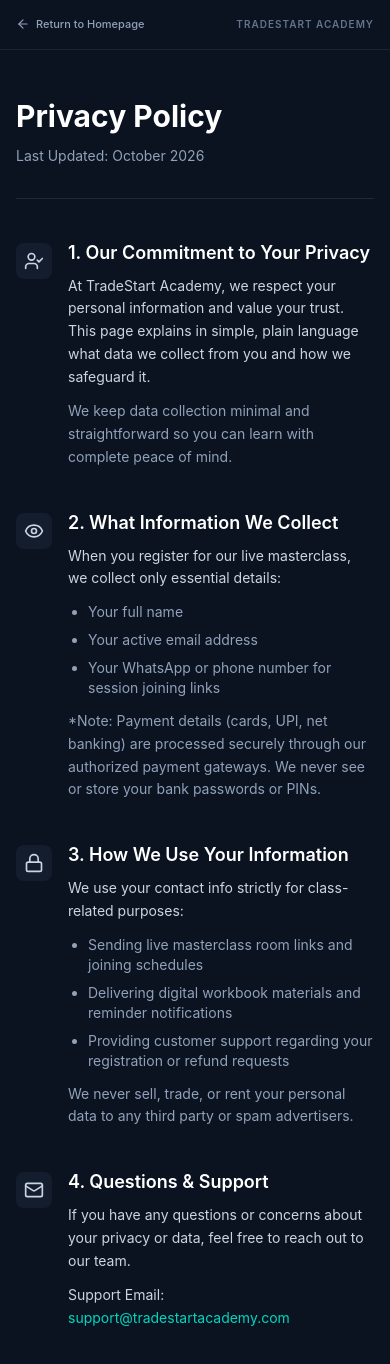
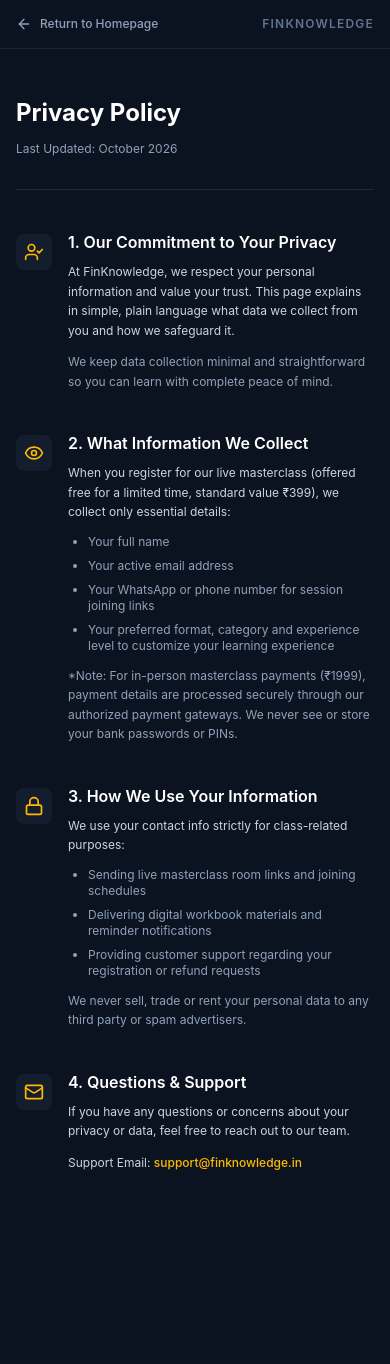
Before and after one commit to Kashifak47/finknowledge, a React (Vite) app: page /privacy in a window 390 px wide. Shown: the top 1364 px of the page. After the commit the page ends 1220 px from the top, so only its background shows below. Built offline with nearby package versions, Linux system fonts and the light colour scheme.

Commit message:
feat: update Privacy Policy page with improved styling and content clarity

```diff
--- a/src/pages/Privacy.jsx
+++ b/src/pages/Privacy.jsx
@@ -12,36 +12,36 @@
     <div className="min-h-screen bg-[#0b1320] flex flex-col font-sans">
       <nav className="border-b border-slate-800/80 bg-[#0b1320] sticky top-0 z-40">
         <div className="max-w-4xl mx-auto px-4 py-4 flex flex-row items-center justify-between gap-2">
-          <Link to="/" className="inline-flex items-center gap-1.5 sm:gap-2 text-[11px] sm:text-sm font-medium text-slate-400 hover:text-white transition shrink-0">
-            <ArrowLeft className="w-3.5 h-3.5 sm:w-4 sm:h-4 shrink-0" />
+          <Link to="/" className="inline-flex items-center gap-2 text-xs md:text-sm font-medium text-slate-400 hover:text-white transition shrink-0">
+            <ArrowLeft className="w-4 h-4 shrink-0" />
             Return to Homepage
           </Link>
-          <div className="text-[10px] sm:text-xs font-semibold text-slate-500 uppercase tracking-widest text-right shrink-0">
-            TradeStart Academy
+          <div className="text-xs font-semibold text-slate-500 uppercase tracking-widest text-right shrink-0">
+            FinKnowledge
           </div>
         </div>
       </nav>
 
-      <main className="flex-grow py-12 px-4 animate-in fade-in duration-500">
+      <main className="flex-grow py-12 px-4 md:px-6 animate-in fade-in duration-500">
         <div className="max-w-3xl mx-auto">
 
           <div className="mb-10 border-b border-slate-800 pb-8">
-            <h1 className="text-3xl font-bold text-white mb-3">Privacy Policy</h1>
-            <p className="text-sm text-slate-400">Last Updated: October 2026</p>
+            <h1 className="text-2xl md:text-3xl font-bold text-white mb-3">Privacy Policy</h1>
+            <p className="text-xs md:text-sm text-slate-400">Last Updated: October 2026</p>
           </div>
 
           <div className="space-y-10 text-slate-300">
 
             <section className="flex gap-4 items-start">
               <div className="p-2 bg-slate-800/50 rounded-lg shrink-0 mt-1">
-                <UserCheck className="w-5 h-5 text-slate-300" />
+                <UserCheck className="w-5 h-5 text-amber-400" />
               </div>
               <div>
-                <h2 className="text-lg font-semibold text-white mb-2">1. Our Commitment to Your Privacy</h2>
-                <p className="text-sm leading-relaxed mb-3">
-                  At TradeStart Academy, we respect your personal information and value your trust. This page explains in simple, plain language what data we collect from you and how we safeguard it.
+                <h2 className="text-base md:text-lg font-semibold text-white mb-2">1. Our Commitment to Your Privacy</h2>
+                <p className="text-xs md:text-sm leading-relaxed mb-3">
+                  At FinKnowledge, we respect your personal information and value your trust. This page explains in simple, plain language what data we collect from you and how we safeguard it.
                 </p>
-                <p className="text-sm leading-relaxed text-slate-400">
+                <p className="text-xs md:text-sm leading-relaxed text-slate-400">
                   We keep data collection minimal and straightforward so you can learn with complete peace of mind.
                 </p>
               </div>
@@ -49,55 +49,56 @@
 
             <section className="flex gap-4 items-start">
               <div className="p-2 bg-slate-800/50 rounded-lg shrink-0 mt-1">
-                <Eye className="w-5 h-5 text-slate-300" />
+                <Eye className="w-5 h-5 text-amber-400" />
               </div>
               <div>
-                <h2 className="text-lg font-semibold text-white mb-2">2. What Information We Collect</h2>
-                <p className="text-sm leading-relaxed mb-3">
-                  When you register for our live masterclass, we collect only essential details:
+                <h2 className="text-base md:text-lg font-semibold text-white mb-2">2. What Information We Collect</h2>
+                <p className="text-xs md:text-sm leading-relaxed mb-3">
+                  When you register for our live masterclass (offered free for a limited time, standard value ₹399), we collect only essential details:
                 </p>
-                <ul className="list-disc pl-5 text-sm space-y-2 text-slate-400 mb-3">
+                <ul className="list-disc pl-5 text-xs md:text-sm space-y-2 text-slate-400 mb-3">
                   <li>Your full name</li>
                   <li>Your active email address</li>
                   <li>Your WhatsApp or phone number for session joining links</li>
+                  <li>Your preferred format, category and experience level to customize your learning experience</li>
                 </ul>
-                <p className="text-sm leading-relaxed text-slate-400">
-                  *Note: Payment details (cards, UPI, net banking) are processed securely through our authorized payment gateways. We never see or store your bank passwords or PINs.
+                <p className="text-xs md:text-sm leading-relaxed text-slate-400">
+                  *Note: For in-person masterclass payments (₹1999), payment details are processed securely through our authorized payment gateways. We never see or store your bank passwords or PINs.
                 </p>
               </div>
             </section>
 
             <section className="flex gap-4 items-start">
               <div className="p-2 bg-slate-800/50 rounded-lg shrink-0 mt-1">
-                <Lock className="w-5 h-5 text-slate-300" />
+                <Lock className="w-5 h-5 text-amber-400" />
               </div>
               <div>
-                <h2 className="text-lg font-semibold text-white mb-2">3. How We Use Your Information</h2>
-                <p className="text-sm leading-relaxed mb-3">
+                <h2 className="text-base md:text-lg font-semibold text-white mb-2">3. How We Use Your Information</h2>
+                <p className="text-xs md:text-sm leading-relaxed mb-3">
                   We use your contact info strictly for class-related purposes:
                 </p>
-                <ul className="list-disc pl-5 text-sm space-y-2 text-slate-400 mb-3">
+                <ul className="list-disc pl-5 text-xs md:text-sm space-y-2 text-slate-400 mb-3">
                   <li>Sending live masterclass room links and joining schedules</li>
                   <li>Delivering digital workbook materials and reminder notifications</li>
                   <li>Providing customer support regarding your registration or refund requests</li>
                 </ul>
-                <p className="text-sm leading-relaxed text-slate-400">
-                  We never sell, trade, or rent your personal data to any third party or spam advertisers.
+                <p className="text-xs md:text-sm leading-relaxed text-slate-400">
+                  We never sell, trade or rent your personal data to any third party or spam advertisers.
                 </p>
               </div>
             </section>
 
             <section className="flex gap-4 items-start">
               <div className="p-2 bg-slate-800/50 rounded-lg shrink-0 mt-1">
-                <Mail className="w-5 h-5 text-slate-300" />
+                <Mail className="w-5 h-5 text-amber-400" />
               </div>
               <div>
-                <h2 className="text-lg font-semibold text-white mb-2">4. Questions & Support</h2>
-                <p className="text-sm leading-relaxed mb-3">
+                <h2 className="text-base md:text-lg font-semibold text-white mb-2">4. Questions & Support</h2>
+                <p className="text-xs md:text-sm leading-relaxed mb-3">
                   If you have any questions or concerns about your privacy or data, feel free to reach out to our team.
                 </p>
-                <p className="text-sm leading-relaxed">
-                  Support Email: <a href="mailto:support@tradestartacademy.com" className="text-teal-400 hover:underline">support@tradestartacademy.com</a>
+                <p className="text-xs md:text-sm leading-relaxed">
+                  Support Email: <a href="mailto:support@finknowledge.in" className="text-amber-400 hover:underline font-medium">support@finknowledge.in</a>
                 </p>
               </div>
             </section>
```
